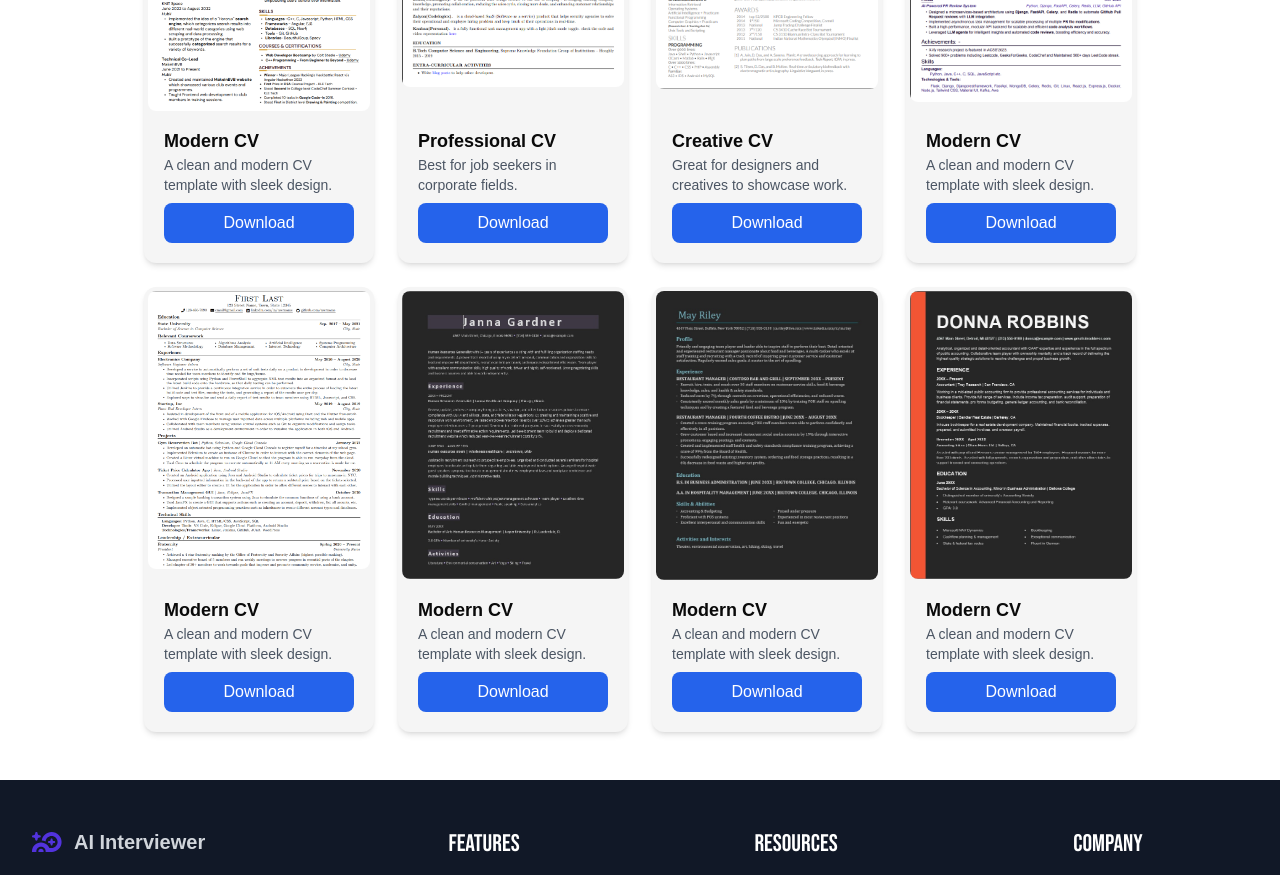
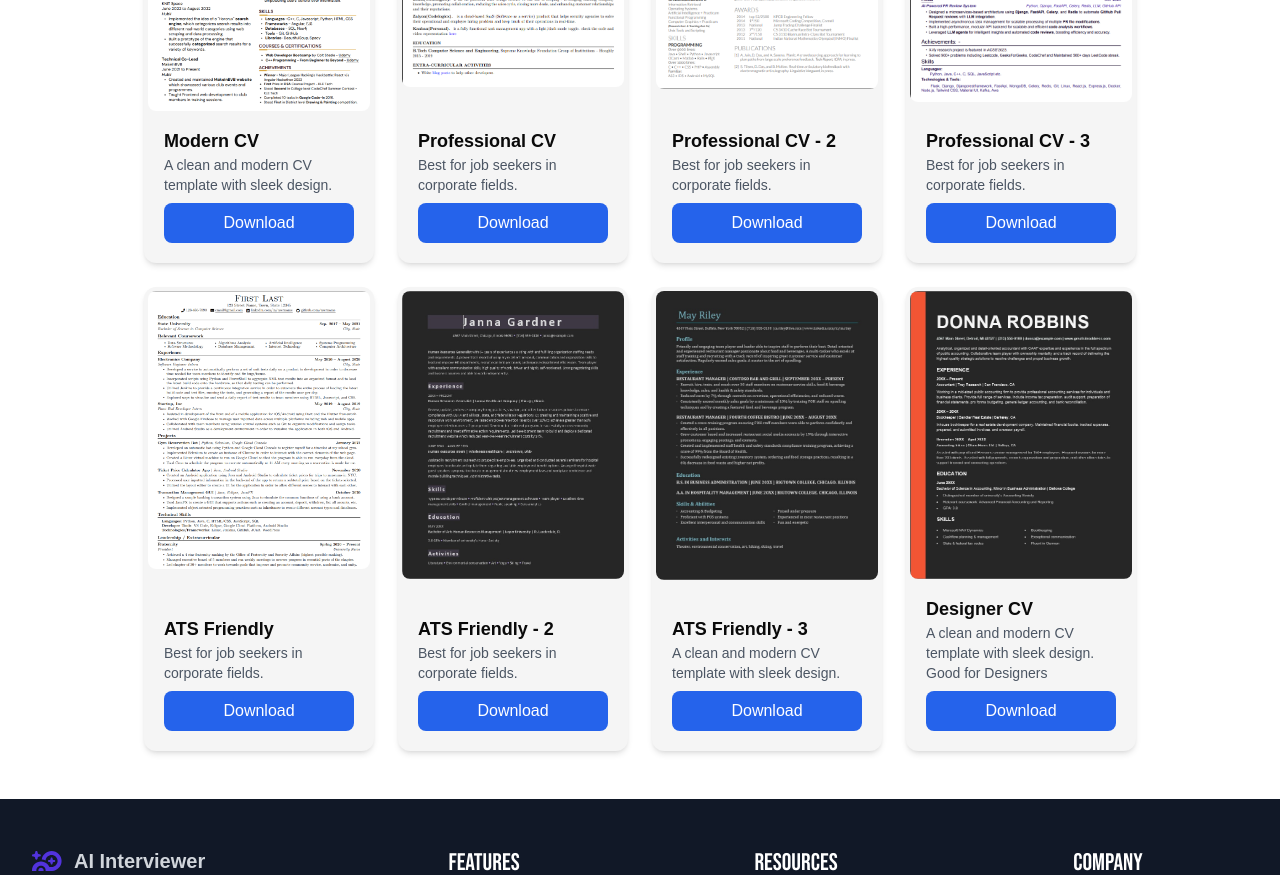
Before and after one commit to SuyashM013/AI-MOCK-INTERVIEW-PREP, a Next.js app: page /dashboard/Resume in a window 1280 px wide. Shown: the part 420-1295 px from the top of the page. Built offline with nearby package versions, Linux system fonts and the light colour scheme.

Commit message:
Res_Desc_chng

```diff
--- a/app/dashboard/Resume/page.jsx
+++ b/app/dashboard/Resume/page.jsx
@@ -19,43 +19,43 @@ const BoxGallery = () => {
     },
     {
       id: 3,
-      title: "Creative CV",
-      description: "Great for designers and creatives to showcase work.",
+      title: "Professional CV - 2",
+      description: "Best for job seekers in corporate fields.",
       imageUrl: "/Minor/res-3.png",
       fileUrl: "/Minor/res-3.docx",
     },
     {
       id: 4,
-      title: "Modern CV",
-      description: "A clean and modern CV template with sleek design.",
+      title: "Professional CV - 3",
+      description: "Best for job seekers in corporate fields.",
       imageUrl: "/Minor/res-4.png",
       fileUrl: "/Minor/res-4.docx",
     },
     {
       id: 5,
-      title: "Modern CV",
-      description: "A clean and modern CV template with sleek design.",
+      title: " ATS Friendly",
+      description: "Best for job seekers in corporate fields.",
       imageUrl: "/Minor/res-5.png",
       fileUrl: "/Minor/res-5.docx",
     },
     {
       id: 6,
-      title: "Modern CV",
-      description: "A clean and modern CV template with sleek design.",
+      title: "ATS Friendly - 2",
+      description: "Best for job seekers in corporate fields.",
       imageUrl: "/Minor/resume2.jpg",
       fileUrl: "/Minor/resume2.docx",
     },
     {
       id: 7,
-      title: "Modern CV",
+      title: "ATS Friendly - 3",
       description: "A clean and modern CV template with sleek design.",
       imageUrl: "/Minor/resume3.jpg",
       fileUrl: "/Minor/resume3.docx",
     },
     {
       id: 8,
-      title: "Modern CV",
-      description: "A clean and modern CV template with sleek design.",
+      title: "Designer CV",
+      description: "A clean and modern CV template with sleek design. Good for Designers",
       imageUrl: "/Minor/resume11.jpg",
       fileUrl: "/Minor/resume11.docx",
     },
```
